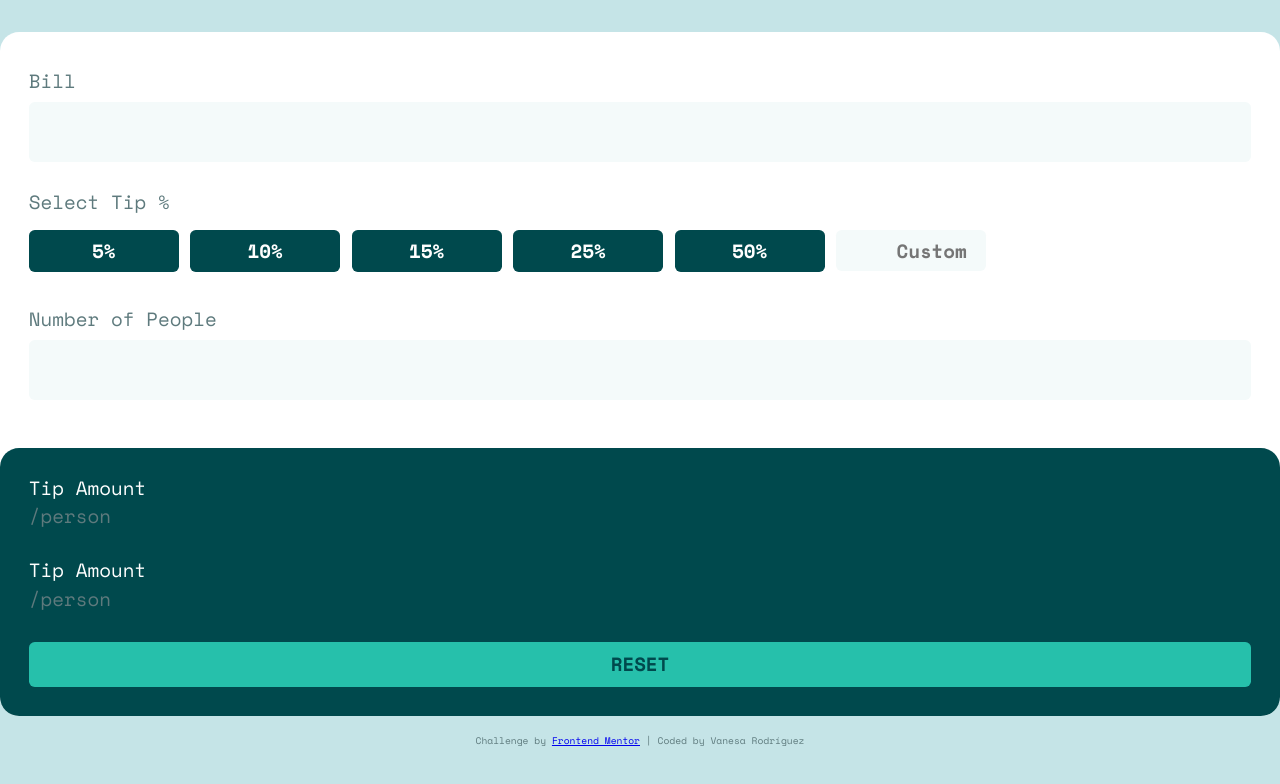
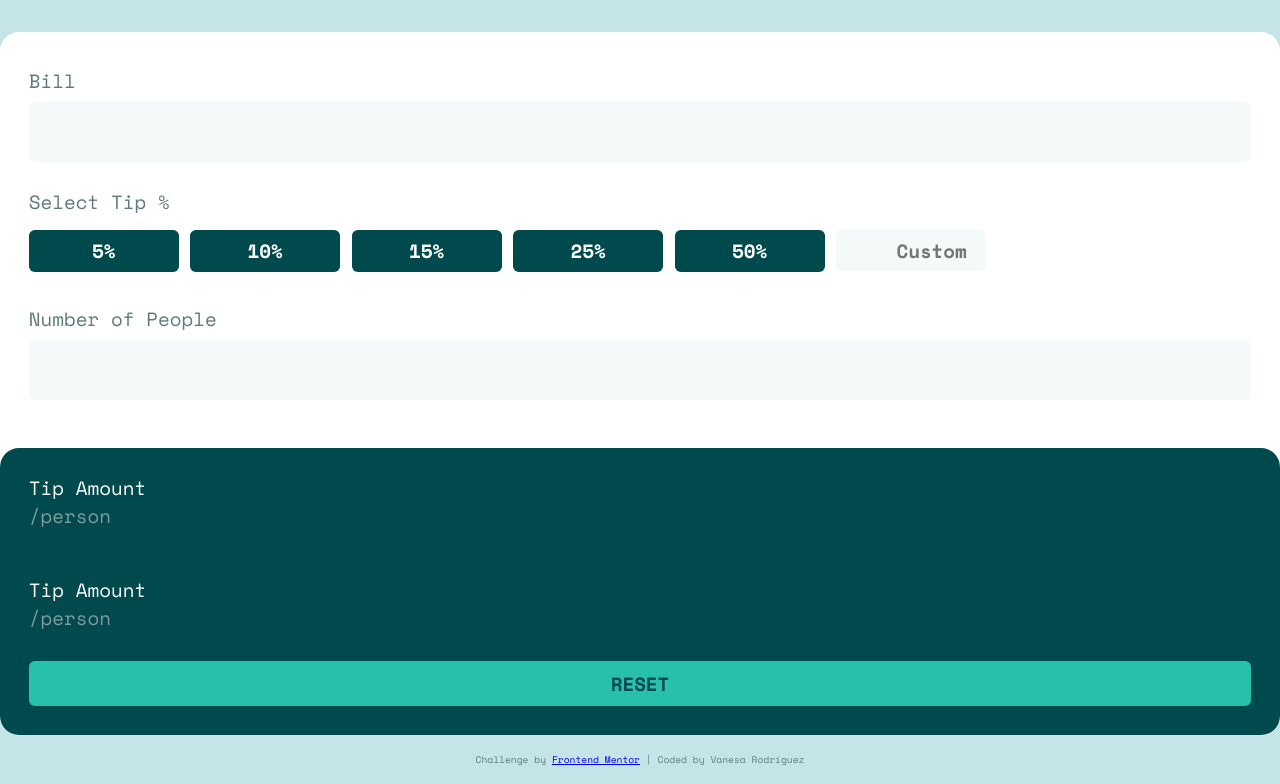
Before and after one commit to Vanesa-R/tip-calculator-app, a plain HTML site: page index.html in a window 1280 px wide. Shown: the part 124-908 px from the top of the page. Drawn offline with nearby package versions, Linux system fonts and the light colour scheme.

Commit message:
Modificando sumario

```diff
--- a/css/style.css
+++ b/css/style.css
@@ -106,9 +106,15 @@ input[name="people"]{
 }
 .summary {
         color: var(--white);
+        display: flex;
+        flex-direction: row;
+        justify-content: space-between;
+        align-items: flex-end;
 }
+
 .person {
         transform: translateY(-.7em);
+        color: var(--ziggurat);
 }
 input[type=reset]{
         width: 100%;
@@ -122,6 +128,8 @@ input[type=reset]{
 .total,
 .amount {
         color: var(--cyan);
+        font-size: 2em;
+        font-weight: 600;
         text-align: end;
 }
 
--- a/index.html
+++ b/index.html
@@ -41,17 +41,21 @@
       <div class="summary__tip">
         <div class="summary__amount">
           <div class="summary">
-            <p class="amount__tip">Tip Amount</p>
+            <div class="paragrahps">
+              <p class="amount__tip">Tip Amount</p>
+              <p class="person">/person</p>
+            </div>
             <p class="amount" id="amount"></p>
           </div>
-          <p class="person">/person</p>
         </div>
         <div class="summary__total">
           <div class="summary">
-            <p class="total__tip">Tip Amount</p>
+            <div class="paragraphs">
+              <p class="total__tip">Tip Amount</p>
+              <p class="person">/person</p>
+            </div>
             <p class="total" id="total"></p>
           </div>
-          <p class="person">/person</p>
         </div>
         <input type="reset" value="Reset" id="reset">
       </div>
```
